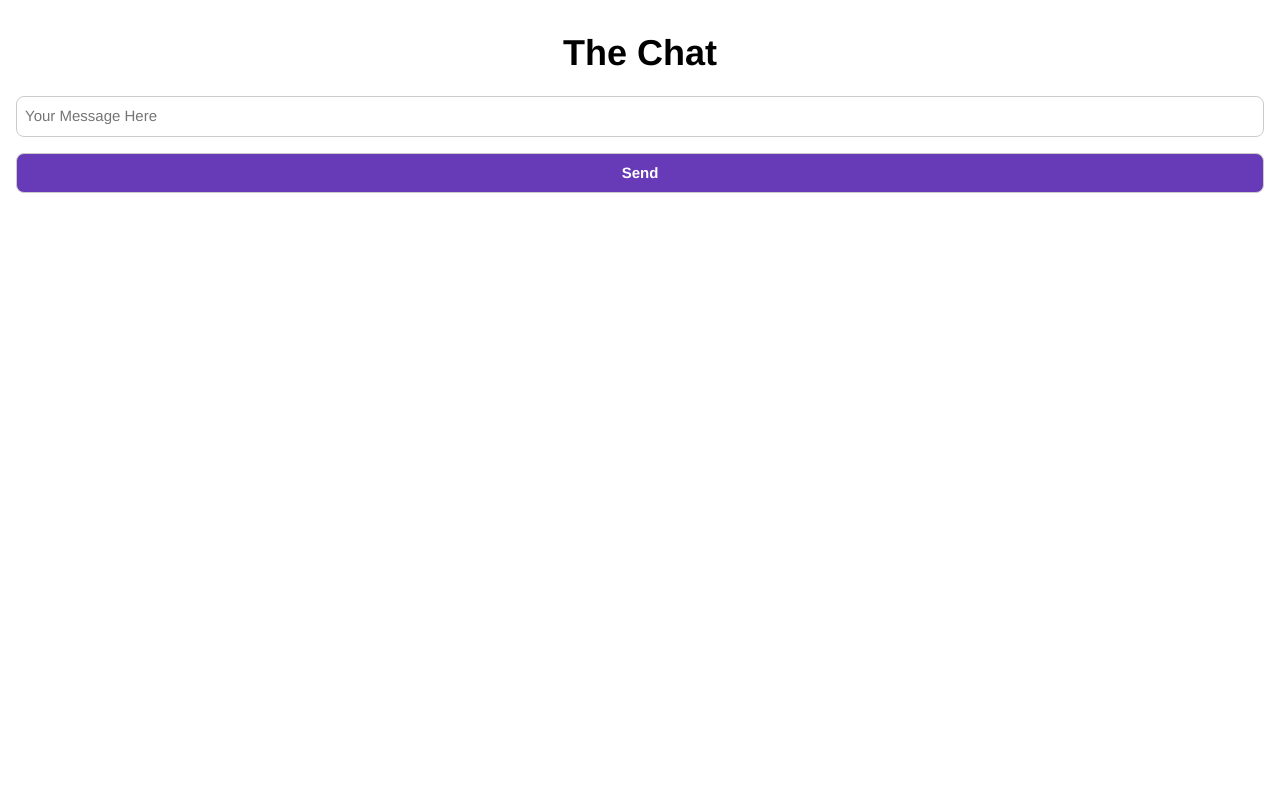
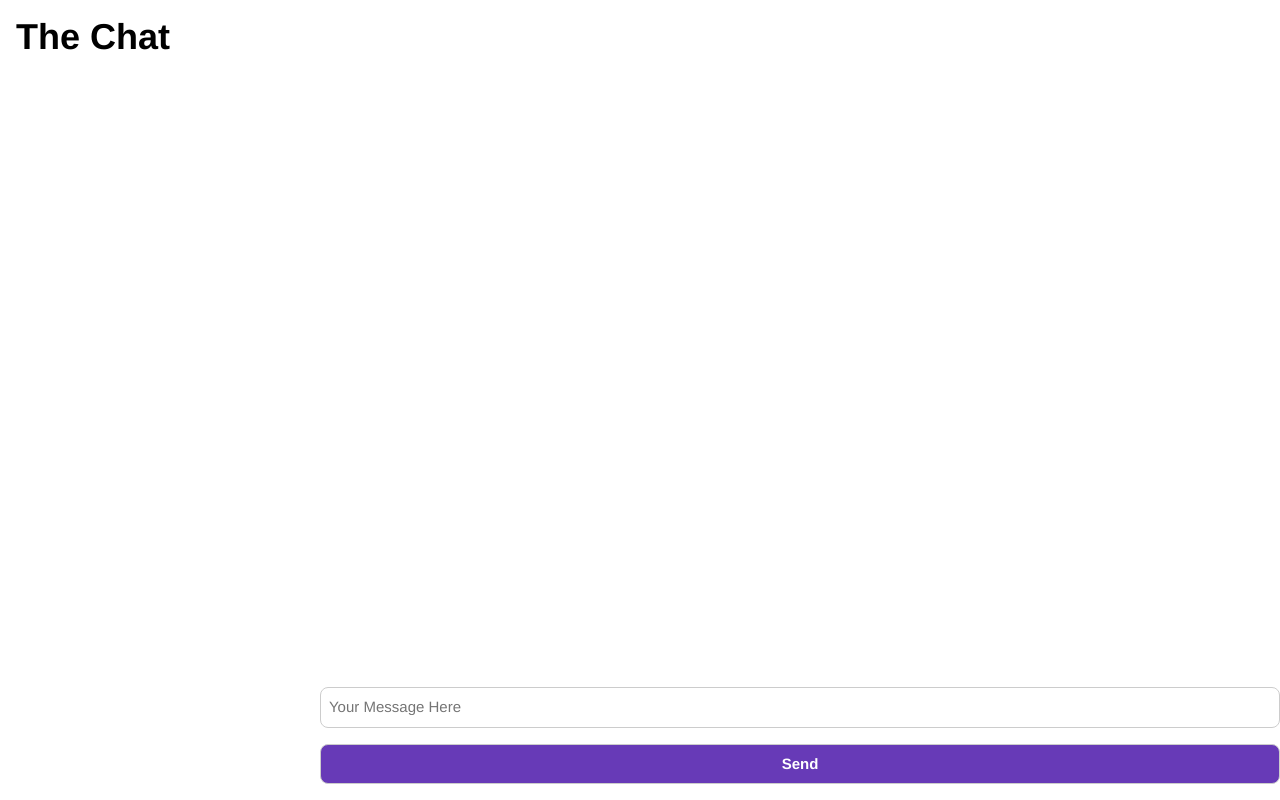
Before and after one commit to kevin-krug/chat-app, a website: page chat/index.html in a window 1280 px wide. Drawn offline with nearby package versions, Linux system fonts and the light colour scheme; no server answers.

Commit message:
:lipstick: updates chat page layout

```diff
--- a/chat/index.html
+++ b/chat/index.html
@@ -8,14 +8,18 @@
 </head>
 
 <body>
-    <div class="w3-center w3-margin-top">
-        <div class="w3-container">
+    <div class="w3-row">
+        <div class="w3-container w3-col m4 l3">
             <h1 class="w3-margin-bottom">The Chat</h1>
-            <input class="w3-input  w3-border w3-round-large w3-margin-bottom" id="message" placeholder="Your Message Here"></input>
-            <button class="w3-button w3-border w3-round-large w3-deep-purple w3-hover-purple w3-block" id="send">Send</button>
         </div>
-        <ul id="messages" style="list-style-type:none;">
-        </ul>
+        <div class="w3-col m8 l9">
+            <ul id="messages" style="list-style-type:none;margin-bottom:132px;">
+            </ul>
+            <div class="w3-bottom w3-col m8 l9 w3-stretch w3-padding-16">
+                <input class="w3-input  w3-border w3-round-large w3-margin-bottom" id="message" placeholder="Your Message Here"></input>
+                <button class="w3-button w3-border w3-round-large w3-deep-purple w3-hover-purple w3-block" id="send">Send</button>
+            </div>
+        </div>
     </div>
     <script src="/chat/index.js"></script>
 </body>
```
